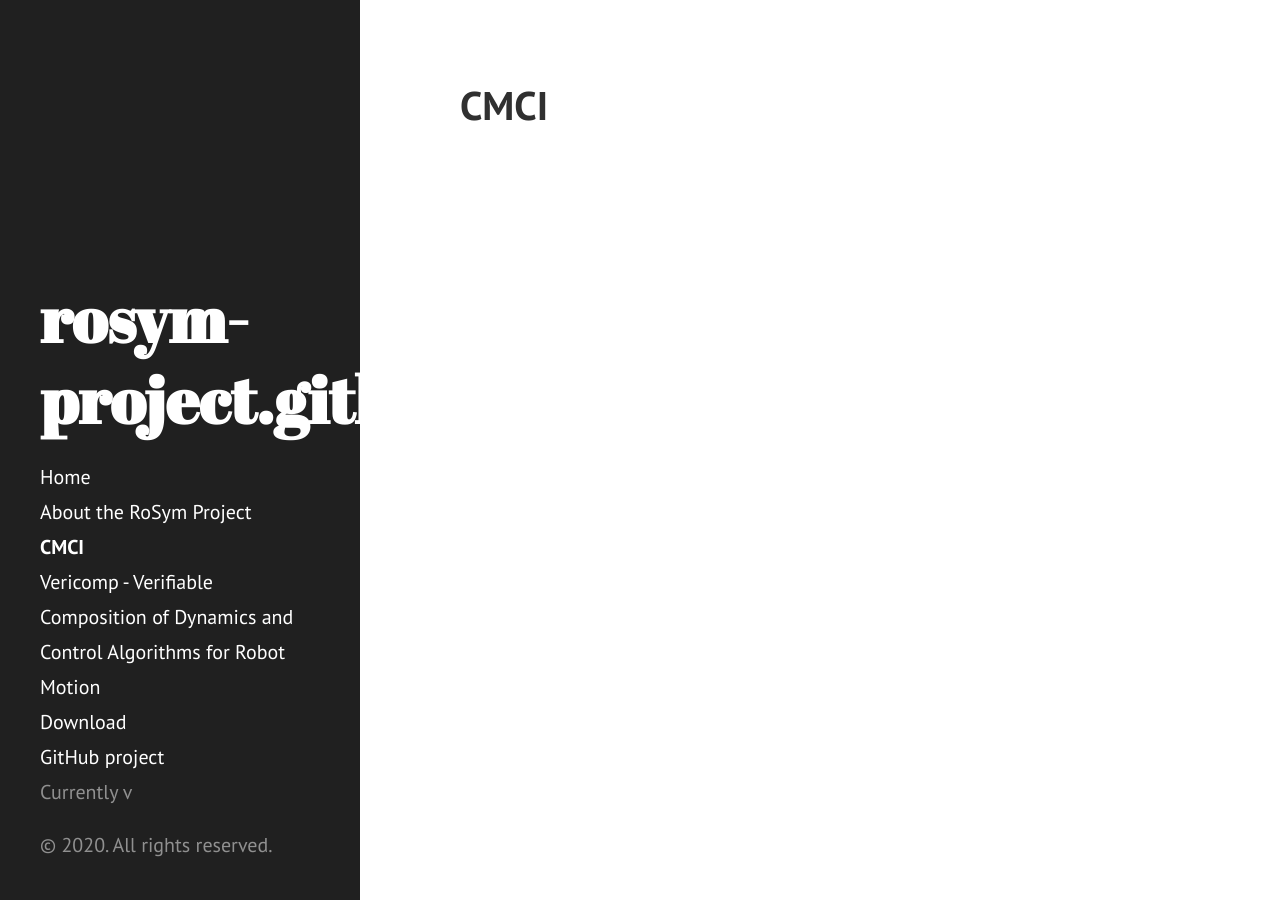
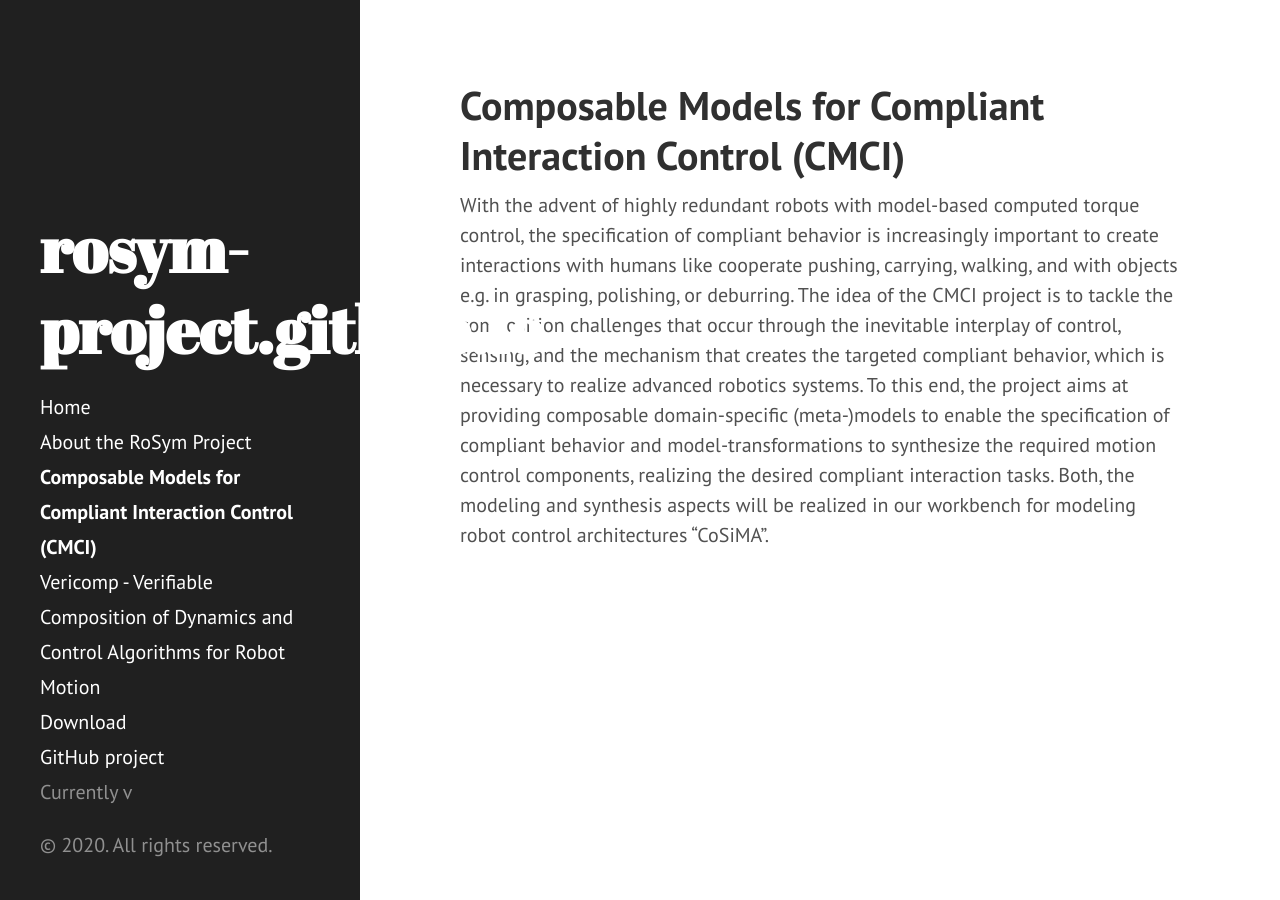
Before and after one commit to rosym-project/rosym-project.github.io, a Jekyll site: the page built from cmci.md, in a window 1280 px wide. Built offline with Jekyll 4.4.1, drawn with Linux system fonts in a browser that asks for light colours.

Commit message:
add basic description of cmci copied from robmosys.eu/cmci

```diff
--- a/cmci.md
+++ b/cmci.md
@@ -1,4 +1,20 @@
 ---
 layout: page
-title: CMCI
+title: Composable Models for Compliant Interaction Control (CMCI)
 ---
+
+With the advent of highly redundant robots with model-based computed
+torque control, the specification of compliant behavior is
+increasingly important to create interactions with humans like
+cooperate pushing, carrying, walking, and with objects e.g. in
+grasping, polishing, or deburring. The idea of the CMCI project is to
+tackle the composition challenges that occur through the inevitable
+interplay of control, sensing, and the mechanism that creates the
+targeted compliant behavior, which is necessary to realize advanced
+robotics systems. To this end, the project aims at providing
+composable domain-specific (meta-)models to enable the specification
+of compliant behavior and model-transformations to synthesize the
+required motion control components, realizing the desired compliant
+interaction tasks. Both, the modeling and synthesis aspects will be
+realized in our workbench for modeling robot control architectures
+"CoSiMA".
```
